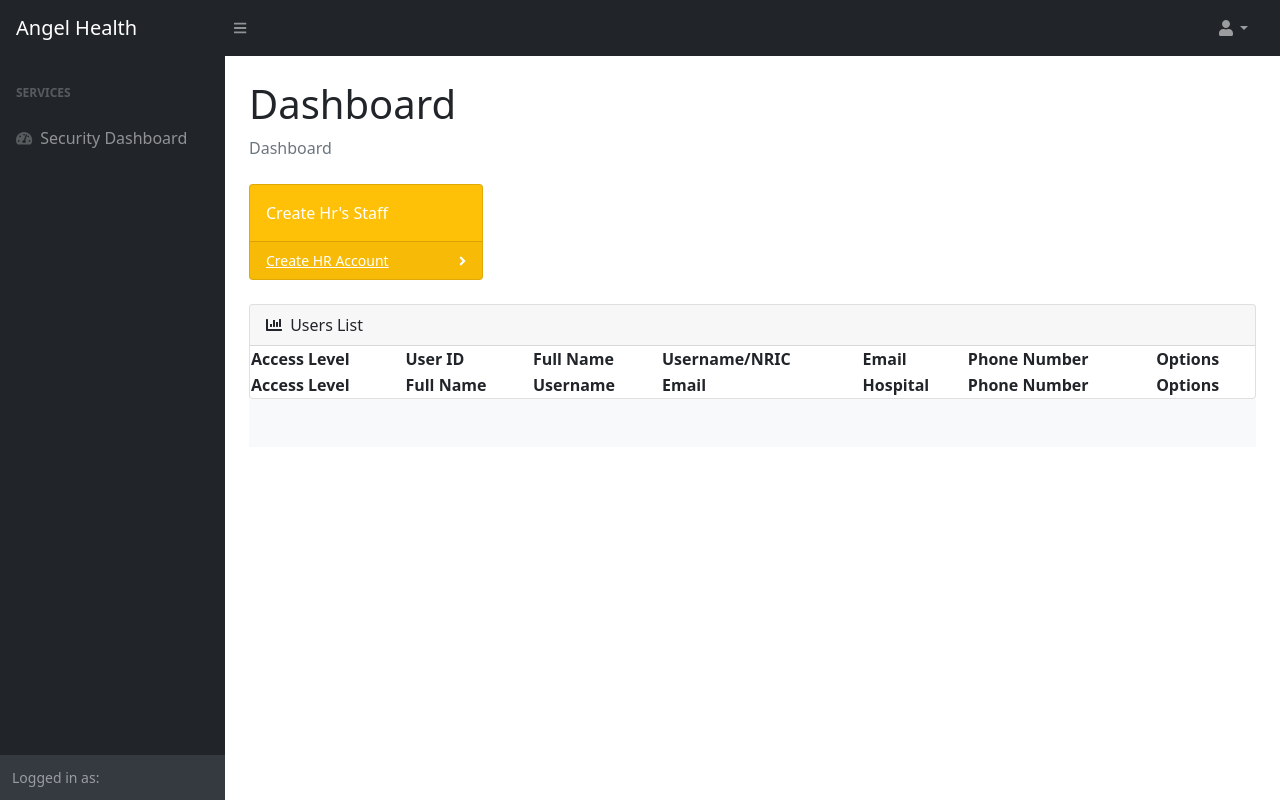
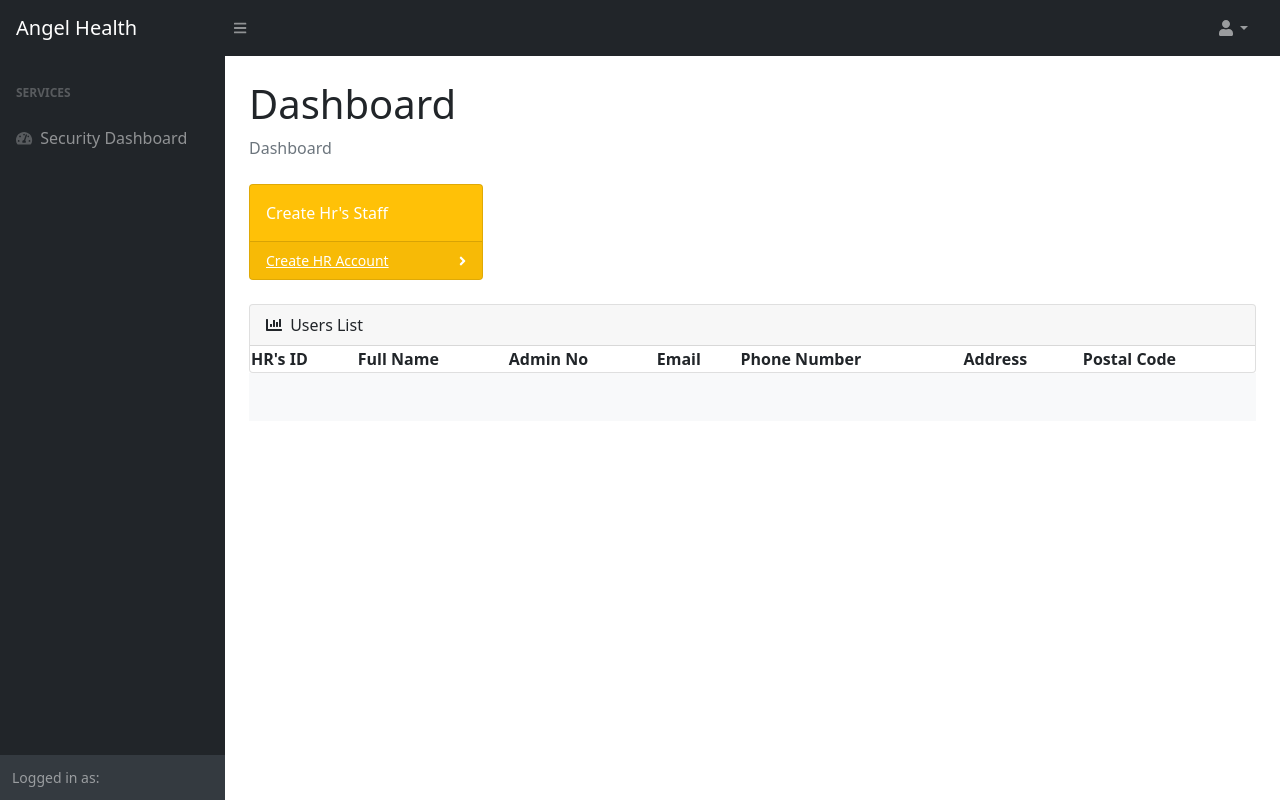
Before and after one commit to goheesheng/Infosec_Project, a Flask app: page /dashboard in a window 1280 px wide. Run offline with Flask 2, Linux system fonts and the light colour scheme; the visitor is signed in with stand-in values (Sample User, id 1); data that the repository does not hold is empty; parts of the project's set-up code (start-up, migrations or seed data) failed here and were passed over; some libraries are stand-ins or nearby versions.

Commit message:
some syntax error fixed at forms

```diff
--- a/main.py
+++ b/main.py
@@ -1838,6 +1838,7 @@
         researcher_form = RegisterResearcher(request.form)
         if session['access_level'] != 'hr':
             return redirect(url_for('access_denied'))
+        else:
             if request.method == "POST" and researcher_form.validate():
                 cursor = cnxn.cursor()
                 username = researcher_form.username.data
@@ -2000,5 +2001,5 @@
         return redirect(url_for('homepage'))
 
 if __name__ == "__main__":
-    #add_admin()
+    add_admin()
     app.run(debug=True)
--- a/mssql_auth.py
+++ b/mssql_auth.py
@@ -1,6 +1,7 @@
 #ENTER YOUR OWN SERVER CONNECTION FOR MSSQLaaaaaaaaaaaaaaaaaaaaaaaaaaaaaaaaaaaaaaaaaaaaaaaaaaaaaaaaaaaaaaaaa
+# server = 'GOHDESKTOP\SQLEXPRESS'
+server = 'DESKTOP-THO3HBG\SQLEXPRESS'
 # server = 'Desktop-75MSPGF'
-server = 'GOHDESKTOP\SQLEXPRESS'
 # server = 'LAPTOP-3MCBQP3T\SQLEXPRESS'
 # server = 'LAPTOP-8BJG1SP8'
 # server = 'DESKTOP-DMO8V7F\SQLEXPRESS'
--- a/templates/dashboard.html
+++ b/templates/dashboard.html
@@ -30,25 +30,27 @@
                     <table id="datatablesSimple">
                     <thead>
                         <tr>
-                            <th>Access Level</th>
-                            <th>User ID</th>
+                            <th>HR's ID</th>
                             <th>Full Name</th>
-                            <th>Username/NRIC</th>
+                            <th>Admin No</th>
                             <th>Email</th>
                             <th>Phone Number</th>
-                            <th>Options</th>
+                            <th>Address</th>
+                            <th>Postal Code</th>
                         </tr>
                     </thead>
                     <tbody>
 
                     {% for x in hr %}
                         <tr>
-                            <td>{{x.access_level}}</td>
                             <td>{{x.hr_id}}</td>
                             <td>{{x.first_name}} {{x.last_name}}</td>
                             <td>{{x.username}}</td>
                             <td>{{x.email}}</td>
                             <td>{{x.phone_no}}</td>
+                            <td>{{x.address}}</td>
+                            <td>{{x.postal_code}}</td>
+
                             <td>
                                 <a href="{{url_for('remove', identifier=x.username, table=x.access_level)}}"><button type="button" class="btn btn-danger" href="{{url_for('remove', identifier=x.username, table=x.access_level)}}">Remove</button></a>
                             </td>
@@ -56,17 +58,7 @@
                     {% endfor %}
 
                     </tbody>
-                    <tfoot>
-                        <tr>
-                            <th>Access Level</th>
-                            <th>Full Name</th>
-                            <th>Username</th>
-                            <th>Email</th>
-                            <th>Hospital</th>
-                            <th>Phone Number</th>
-                            <th>Options</th>
-                        </tr>
-                    </tfoot>
+
                 </table>
                 </div>
             </div>
```
